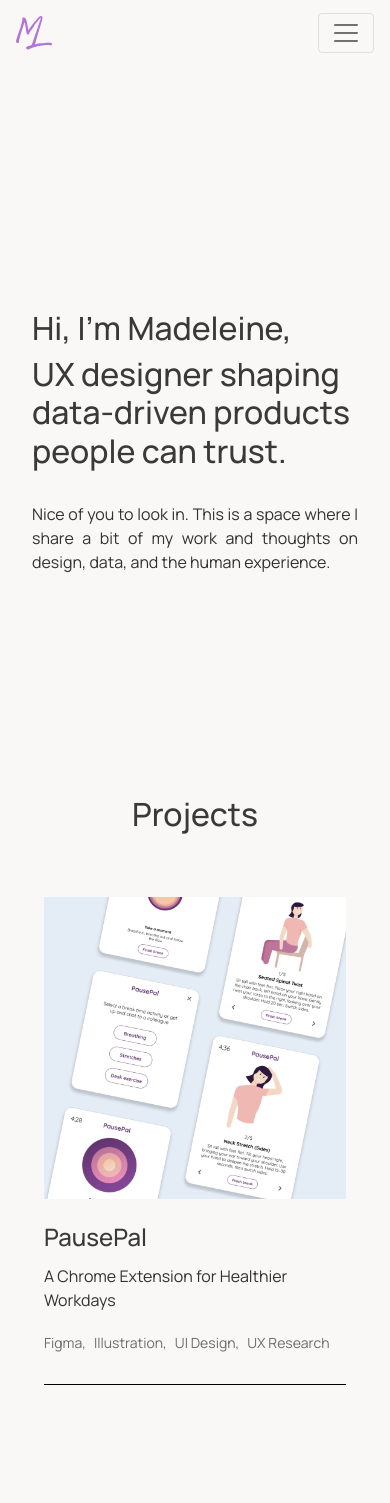
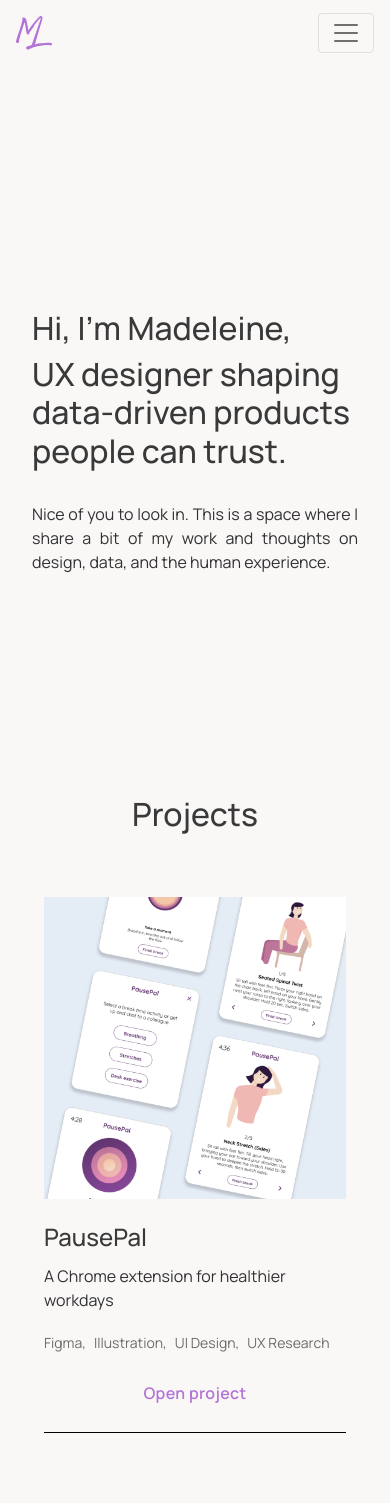
Before and after one commit to MadeleineLexen/madeleinelexen.github.io, a React (Vite) app: page / in a window 390 px wide. Shown: the top 1503 px of the page. Built offline with nearby package versions, Linux system fonts and the light colour scheme.

Commit message:
added headings in about, added CTA on project cards for mobile

```diff
--- a/src/components/ProjectCard.tsx
+++ b/src/components/ProjectCard.tsx
@@ -1,6 +1,7 @@
 import PropTypes from "prop-types";
 import { Link } from "react-router-dom";
 import "./styles/ProjectCard.css";
+import ProjectCardCTA from "./ProjectCardCTA";
 
 export interface ProjectCardProps {
   title: string;
@@ -29,10 +30,9 @@
           ))}
         </div>
       </div>
+      <ProjectCardCTA />
     </Link>
   );
-};
-
-
+}
 
 export default ProjectCard;
--- /dev/null
+++ b/src/components/ProjectCardCTA.tsx
@@ -0,0 +1,11 @@
+import React from "react";
+
+const ProjectCardCTA = () => {
+  return (
+    <div className="project-card-cta-mobile">
+      <span>Open project</span>
+    </div>
+  );
+};
+
+export default ProjectCardCTA;
--- a/src/components/styles/ProjectCard.css
+++ b/src/components/styles/ProjectCard.css
@@ -1,3 +1,20 @@
+/* Mobile CTA button */
+@media (max-width: 768px) {
+  .project-card-cta-mobile {
+    display: block;
+    text-align: center;
+    color: var(--accent-green);
+    font-weight: 600;
+    font-size: 1rem;
+    margin: 0.25rem 0 1.25rem 0;
+    letter-spacing: 0.02em;
+    background: none;
+    border: none;
+    box-shadow: none;
+    padding: 0;
+    cursor: pointer;
+  }
+}
 .project-card {
   display: flex;
   flex-direction: column;
--- a/src/pages/About.jsx
+++ b/src/pages/About.jsx
@@ -23,19 +23,23 @@
           </div>
           <div className="about-text">
             <h1 className={"about-heading"}>About me</h1>
+            <h2 className="about-h2-small">Hi, I&apos;m Madeleine</h2>
             <p>
               I'm a UX designer with a background in software engineering, currently working with complex, data-heavy systems. I like working where technology, human behavior, and trust meet, especially when something complicated needs to become clear and usable for the people relying on it.
             </p>
+            <h2 className="about-h2-small">What I do</h2>
             <p>
               Most problems are messy in some way, which is why it's important to structure and define problems.  That might mean clarifying what problem we’re actually solving, aligning a team around a shared goal, or designing flows that hold up beyond the ideal “happy path”. My technical foundation helps me understand constraints and edge cases, but I’m equally attentive to how a system feels from the user’s side, particularly when algorithms or data models risk becoming a black box.
             </p>
+            <h2 className="about-h2-small">Why I do it</h2>
             <p>
               What motivates me most is seeing a product genuinely support someone in their everyday work or routine. I care about reducing friction, building confidence in complex systems, and creating experiences that feel reliable rather than overwhelming.
             </p>
+            <h2 className="about-h2-small">Outside of work</h2>
             <p>
               When I'm not designing, you'll most likely find me at a concert, spending time with friends, or curled up on the sofa with a book and a cup of tea, trying to knit. I’ve also developed a slightly stubborn attachment to my Duolingo streak (currently at {duoStreak} days and counting). Turns out well-designed habit systems really do work.
             </p>
-            <h2>Education</h2>
+            <h2 className={"about-text-h2-normal"}>Education</h2>
             <ul>
               <li>
                 MSc. in Interaction Design, Chalmers University of Technology
--- a/src/pages/ProjectSection.tsx
+++ b/src/pages/ProjectSection.tsx
@@ -10,7 +10,7 @@
   {
     title: "PausePal",
     description:
-      "A Chrome Extension for Healthier Workdays",
+      "A Chrome extension for healthier workdays",
     image: PausePalCardImage,
     stack: [
       "Figma",
--- a/src/pages/styles/About.css
+++ b/src/pages/styles/About.css
@@ -25,10 +25,17 @@
     flex: 1;
 }
 
-.about-text h2 {
+
+.about-text-h2-normal {
     margin-bottom: 1.5rem;
     margin-top: 4rem;
+}
 
+.about-h2-small {
+    font-size: 1.25rem;
+    font-weight: 600;
+    margin-top: 1.5rem;
+    letter-spacing: 0.01em;
 }
 
 .about-heading {
```
